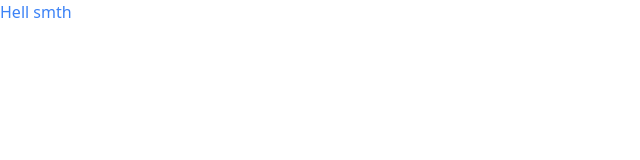
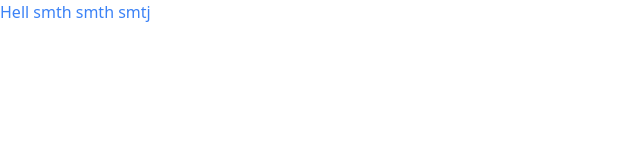
Before and after one commit to competitivebidding/frontend, a React (Create React App) app: page / in a window 1280 px wide. Shown: the top 160 px of the page, without its empty margins (0-640 px from the left). Built offline with nearby package versions, Linux system fonts and the light colour scheme.

Commit message:
still trying

```diff
--- a/src/components/app/App.jsx
+++ b/src/components/app/App.jsx
@@ -3,7 +3,7 @@ import React from 'react';
 
 const App = () => {
   return (
-    <h1 className="text-blue-500">Hell smth</h1>
+    <h1 className="text-blue-500">Hell smth smth smtj</h1>
   );
 }
 
```
